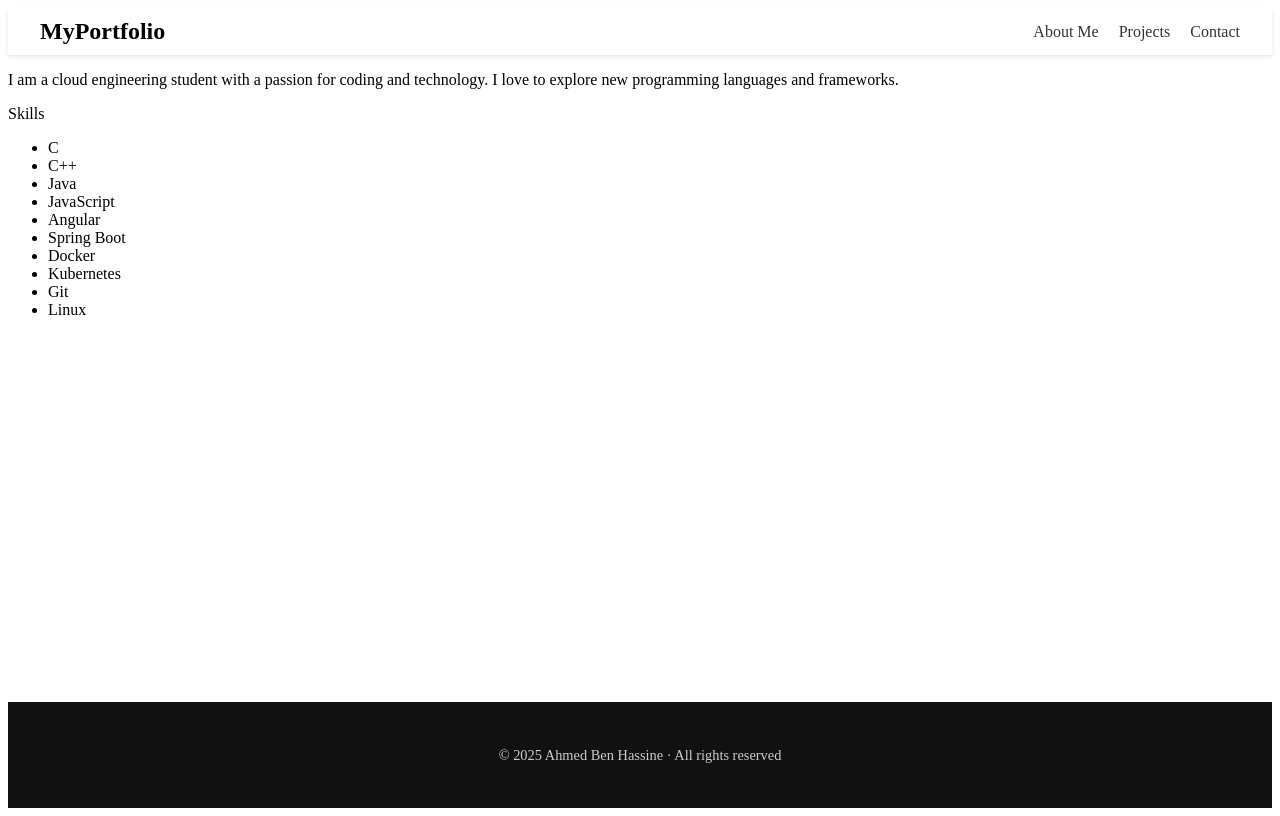
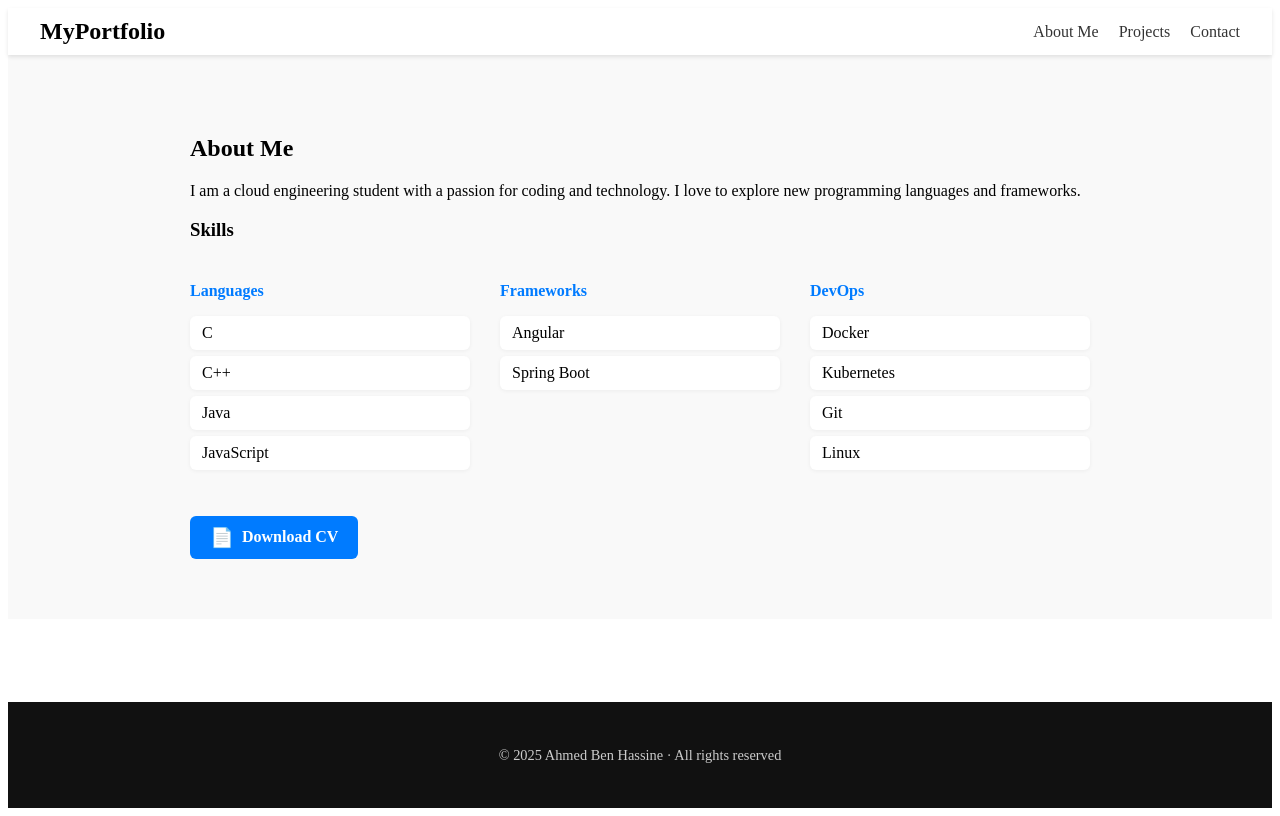
Before and after one commit to ahmedbenhcine/ahmedbenhcine.github.io, an Angular app in the folder portfolio/: page / in a window 1280 px wide. Built offline with nearby package versions, Linux system fonts and the light colour scheme.

Commit message:
updating ui

```diff
--- a/portfolio/src/app/aboutme/aboutme.component.css
+++ b/portfolio/src/app/aboutme/aboutme.component.css
@@ -0,0 +1,64 @@
+.section {
+  padding: 60px 20px;
+  background: #f9f9f9;
+}
+
+.about-content {
+  max-width: 900px;
+  margin: auto;
+  text-align: left;
+}
+
+.skills-grid {
+  display: grid;
+  grid-template-columns: repeat(auto-fit, minmax(200px, 1fr));
+  gap: 30px;
+  margin-top: 20px;
+}
+
+.skill-group h4 {
+  margin-bottom: 10px;
+  color: #007bff;
+  font-weight: 600;
+}
+
+.skill-group ul {
+  list-style: none;
+  padding: 0;
+}
+
+.skill-group ul li {
+  background: #fff;
+  padding: 8px 12px;
+  margin: 6px 0;
+  border-radius: 6px;
+  box-shadow: 0 1px 4px rgba(0,0,0,0.05);
+  font-weight: 500;
+  transition: background 0.2s ease;
+}
+
+.skill-group ul li:hover {
+  background: #e6f0ff;
+}
+
+.download-btn {
+  display: inline-flex;
+  align-items: center;
+  background: #007bff;
+  color: white;
+  padding: 10px 20px;
+  margin-top: 30px;
+  border-radius: 6px;
+  text-decoration: none;
+  font-weight: bold;
+  transition: background 0.3s ease;
+}
+
+.download-btn:hover {
+  background: #0056b3;
+}
+
+.download-btn span {
+  margin-right: 8px;
+  font-size: 1.2rem;
+}
--- a/portfolio/src/app/aboutme/aboutme.component.html
+++ b/portfolio/src/app/aboutme/aboutme.component.html
@@ -1,14 +1,40 @@
+<section id="about" class="section about">
+  <div class="about-content">
+    <h2>About Me</h2>
     <p>I am a cloud engineering student with a passion for coding and technology. I love to explore new programming languages and frameworks.</p>
 
-        <p>Skills </p>
+    <h3>Skills</h3>
+
+    <div class="skills-grid">
+      <div class="skill-group">
+        <h4>Languages</h4>
         <ul>
           <li>C</li>
           <li>C++</li>
           <li>Java</li>
           <li>JavaScript</li>
+        </ul>
+      </div>
+      <div class="skill-group">
+        <h4>Frameworks</h4>
+        <ul>
           <li>Angular</li>
           <li>Spring Boot</li>
+        </ul>
+      </div>
+      <div class="skill-group">
+        <h4>DevOps</h4>
+        <ul>
           <li>Docker</li>
           <li>Kubernetes</li>
           <li>Git</li>
           <li>Linux</li>
+        </ul>
+      </div>
+    </div>
+
+    <a href="assets/cvahmedbenhassine.pdf" download class="btn download-btn">
+      <span>📄</span> Download CV
+    </a>
+  </div>
+</section>
--- a/portfolio/src/app/contact/contact.component.css
+++ b/portfolio/src/app/contact/contact.component.css
@@ -0,0 +1,51 @@
+.contact-section {
+  max-width: 600px;
+  margin: 60px auto;
+  text-align: center;
+  padding: 20px;
+  background: #f5f8fa;
+  border-radius: 12px;
+  box-shadow: 0 4px 12px rgba(0,0,0,0.1);
+}
+
+.contact-section h2 {
+  font-size: 2.5rem;
+  margin-bottom: 20px;
+  color: #007bff;
+}
+
+.contact-links {
+  display: flex;
+  justify-content: center;
+  gap: 30px;
+  flex-wrap: wrap;
+}
+
+.contact-link {
+  text-decoration: none;
+  font-size: 1.3rem;
+  font-weight: 600;
+  padding: 12px 20px;
+  border-radius: 8px;
+  color: white;
+  display: inline-flex;
+  align-items: center;
+  gap: 8px;
+  transition: background-color 0.3s ease;
+}
+
+/* Brand colors */
+.contact-link.twitter {
+  background-color: #1da1f2;
+}
+.contact-link.github {
+  background-color: #333;
+}
+.contact-link.linkedin {
+  background-color: #0077b5;
+}
+
+.contact-link:hover {
+  opacity: 0.85;
+  text-decoration: underline;
+}
--- a/portfolio/src/app/contact/contact.component.html
+++ b/portfolio/src/app/contact/contact.component.html
@@ -1,3 +1,16 @@
-        <p>Follow me on <a href="https://x.com/Lolhoksama">Twitter</a></p>
-        <p>Check my <a href="https://github.com/hoksama">Github</a></p>
-        <p>Check my <a href="https://www.linkedin.com/in/ahmed-ben-hassine-6752a8205/">LinkedIn</a></p>
+<section class="section contact-section">
+  <h2>Contact Me</h2>
+  <p>Feel free to reach out through any of the following platforms:</p>
+
+  <div class="contact-links">
+    <a href="https://x.com/Lolhoksama" target="_blank" rel="noopener" class="contact-link twitter">
+      🐦 Twitter
+    </a>
+    <a href="https://github.com/hoksama" target="_blank" rel="noopener" class="contact-link github">
+      💻 Github
+    </a>
+    <a href="https://www.linkedin.com/in/ahmed-ben-hassine-6752a8205/" target="_blank" rel="noopener" class="contact-link linkedin">
+      🔗 LinkedIn
+    </a>
+  </div>
+</section>
--- a/portfolio/src/app/projects/projects.component.css
+++ b/portfolio/src/app/projects/projects.component.css
@@ -0,0 +1,31 @@
+.section {
+  padding: 80px 20px;
+  text-align: center;
+}
+
+.section-title {
+  font-size: 2.5rem;
+  margin-bottom: 40px;
+  color: #333;
+}
+
+.projects-grid {
+  display: grid;
+  grid-template-columns: repeat(auto-fit, minmax(280px, 1fr));
+  gap: 30px;
+  max-width: 1000px;
+  margin: auto;
+}
+
+.project-card {
+  background: white;
+  border: 1px solid #eee;
+  padding: 25px;
+  border-radius: 12px;
+  box-shadow: 0 4px 12px rgba(0,0,0,0.05);
+  transition: transform 0.3s ease;
+}
+
+.project-card:hover {
+  transform: translateY(-5px);
+}
--- a/portfolio/src/app/projects/projects.component.html
+++ b/portfolio/src/app/projects/projects.component.html
@@ -1,5 +1,14 @@
-
-        <h2>My Projects</h2>
-        <ul>
-            <li><a href="https://github.com/hoksama/PodErrorCatcher">ErrorPodCatcher</a></li>
-        </ul>
+<section class="section" id="projects">
+  <h2 class="section-title">Projects</h2>
+  <div class="projects-grid">
+    <div class="project-card">
+      <h3>FlashQ</h3>
+      <p>Queue management system using Angular, Spring Boot & MySQL</p>
+    </div>
+    <div class="project-card">
+      <h3>ErrorPodCatcher</h3>
+      <p>Real-time pod log viewer with Flask & Kubernetes</p>
+      <a href="https://github.com/hoksama/PodErrorCatcher">View Project</a>
+    </div>
+  </div>
+</section>
```
Also changed, not shown: 1 other file (tests, documents, lock files or other folders). Lines whose indentation alone changed are shown as unchanged.
